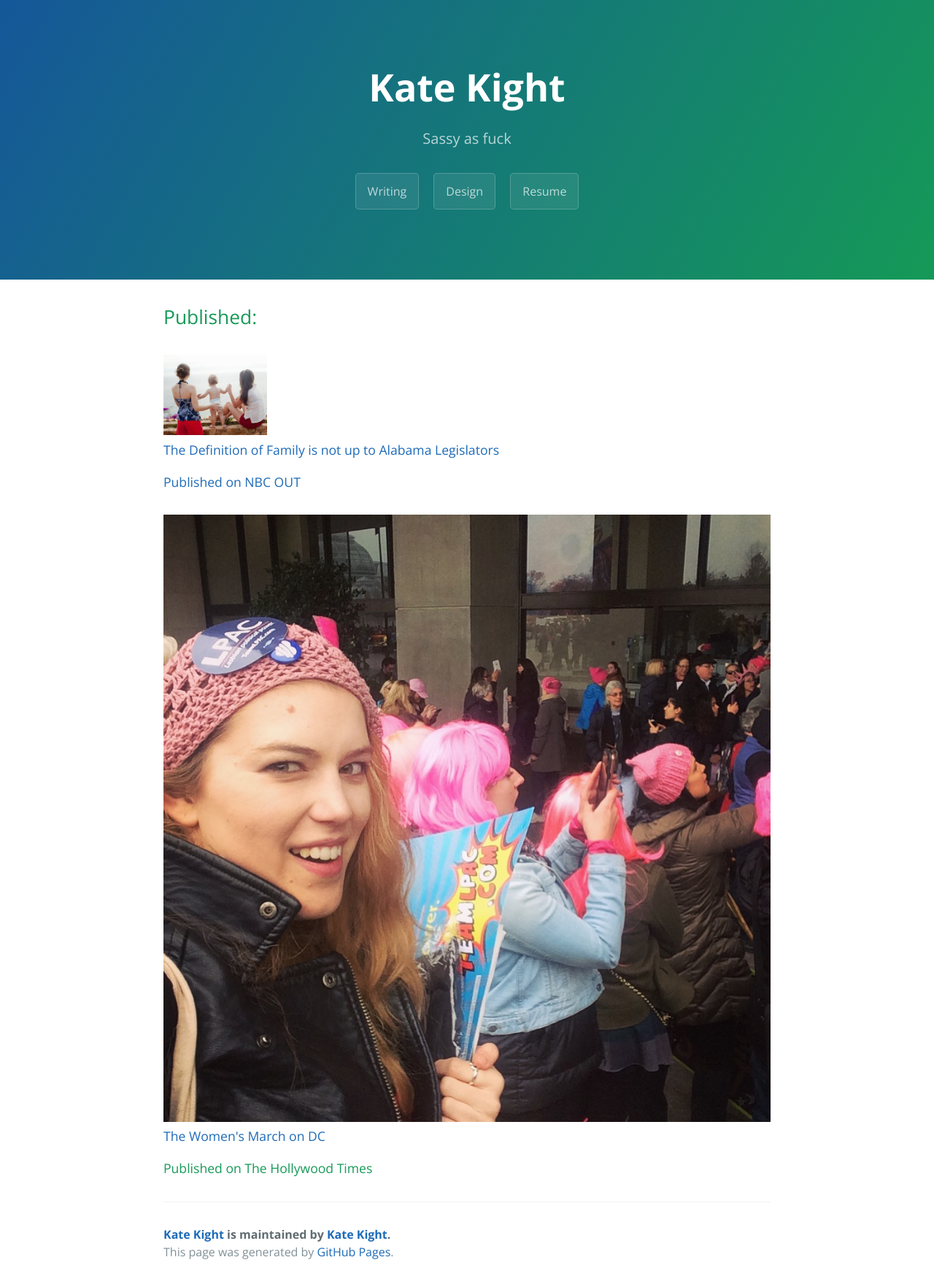
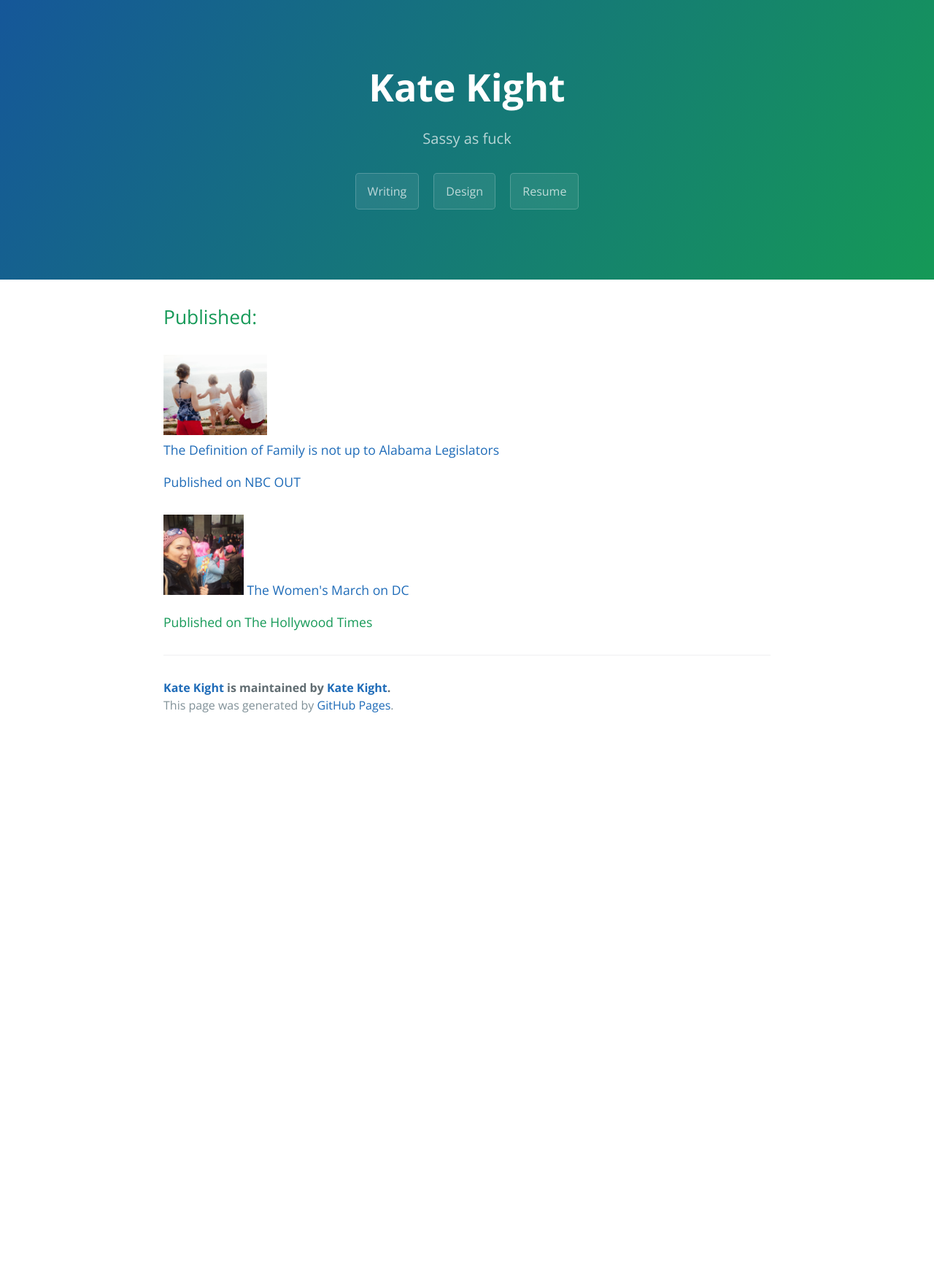
Before and after one commit to Flyakight/flyakight.github.io, a Jekyll site: the page built from _posts/2017-03-15-writing.markdown, in a window 1280 px wide. Shown: the whole page at 73% size. Built offline with Jekyll 4.4.1, drawn with Linux system fonts in a browser that asks for light colours; after the commit the page ends 1010 px from its top, so only the background shows below that.

Commit message:
Update 2017-03-15-writing.markdown

```diff
--- a/_posts/2017-03-15-writing.markdown
+++ b/_posts/2017-03-15-writing.markdown
@@ -16,7 +16,7 @@ Published:
 </h4>
 
 <h4>
-<img src="http://www.katekight.com/Images/IMG_7546.JPG">
+<img src="http://www.katekight.com/Images/IMG_7546.JPG" alt="Kate at March" height="110">
 <a href="https://thehollywoodtimes.net/2017/01/22/womens-march-on-dc/">
 The Women's March on DC
 </a>
```
